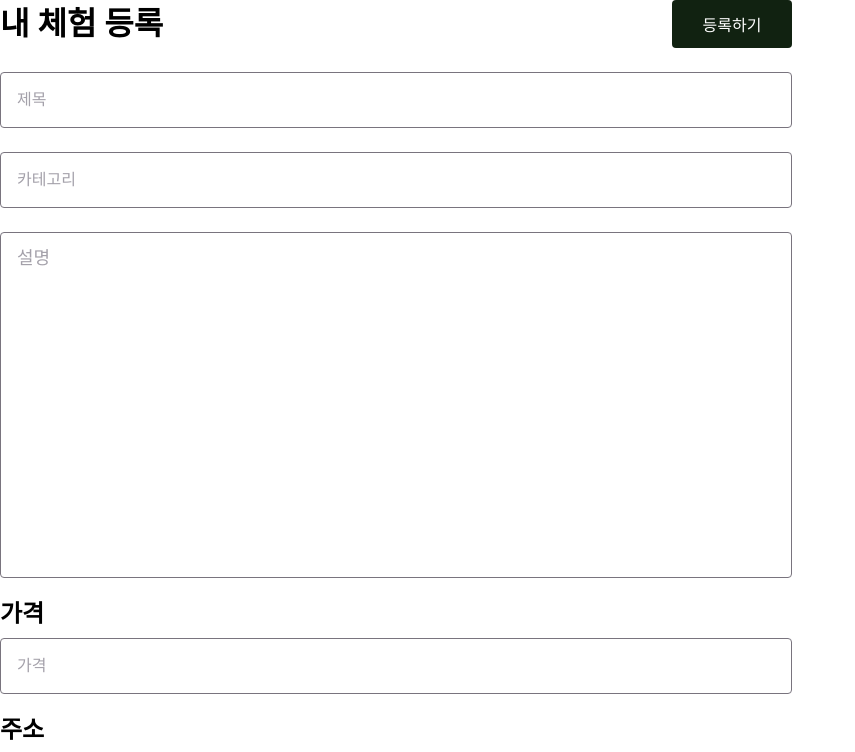
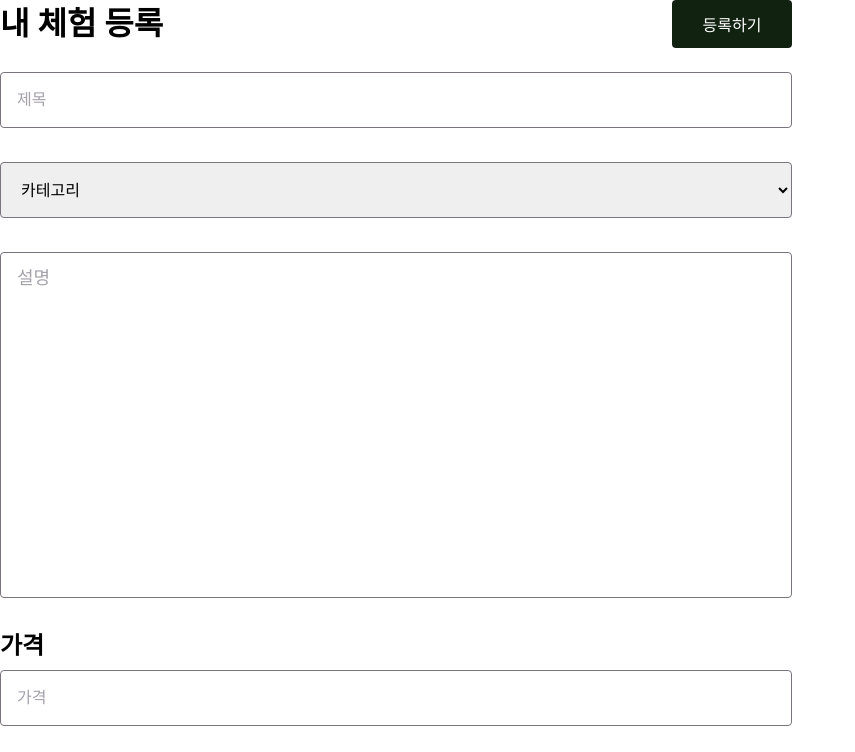
Before and after one commit to FE3-part4-team2/nomad, a Next.js app: page /my-page/my-class/add-class in a window 1280 px wide. Shown: the top 752 px of the page, without its empty margins (0-855 px from the left). Built offline with nearby package versions, Linux system fonts and the light colour scheme.

Commit message:
✨ feat: 제목, 카테고리, 설명, 가격 input에 react-hook-form 사용

```diff
--- a/package.json
+++ b/package.json
@@ -25,6 +25,7 @@
     "sass": "^1.74.1"
   },
   "devDependencies": {
+    "@hookform/devtools": "^4.3.1",
     "@types/node": "^20",
     "@types/react": "^18",
     "@types/react-dom": "^18",
--- a/src/components/MyClass/MyClassInputs/CategoryInput/CategoryInput.tsx
+++ b/src/components/MyClass/MyClassInputs/CategoryInput/CategoryInput.tsx
@@ -1,21 +1,41 @@
-import { UseFormRegister, FieldValues } from 'react-hook-form';
+import { UseFormRegister, FieldErrors } from 'react-hook-form';
 import styles from './categoryInput.module.scss';
 
+import { FormValues } from '../../MyClassTitle/MyClassTitle';
+
 interface CategoryInputProps {
-  id?: string;
-  register?: UseFormRegister<FieldValues>;
+  id: string;
+  register: UseFormRegister<FormValues>;
+  errors: FieldErrors<FormValues>;
 }
 
-export default function CategoryInput({ id }: CategoryInputProps) {
+export default function CategoryInput({
+  id,
+  register,
+  errors,
+}: CategoryInputProps) {
   return (
-    <input
-      className={styles.input}
-      id={id}
-      type="text"
-      placeholder="카테고리"
-      //   {...register(id, {
-      //     required: '제목 입력은 필수입니다.',
-      //   })}
-    />
+    <div>
+      <select
+        className={styles.input}
+        id={id}
+        {...register('category', {
+          required: '카테고리 선택은 필수입니다.',
+          validate: (fieldValue) => {
+            return fieldValue !== '카테고리' || '카테고리 선택은 필수입니다.';
+          },
+        })}
+      >
+        <option value="카테고리">카테고리</option>
+        <option value="문화">문화</option>
+        <option value="예술">예술</option>
+        <option value="식음료">식음료</option>
+        <option value="스포츠">스포츠</option>
+        <option value="투어">투어</option>
+        <option value="관광">관광</option>
+        <option value="웰빙">웰빙</option>
+      </select>
+      {errors ? <p className={styles.error}>{errors.category?.message}</p> : ''}
+    </div>
   );
 }
--- a/src/components/MyClass/MyClassInputs/DescriptionInput/DescriptionInput.module.scss
+++ b/src/components/MyClass/MyClassInputs/DescriptionInput/DescriptionInput.module.scss
@@ -22,3 +22,8 @@
   font-weight: 300;
   font-family: Pretendard;
 }
+.error {
+  padding-top: 10px;
+  color: tomato;
+  font-size: 1.3rem;
+}
--- a/src/components/MyClass/MyClassInputs/DescriptionInput/DescriptionInput.tsx
+++ b/src/components/MyClass/MyClassInputs/DescriptionInput/DescriptionInput.tsx
@@ -1,12 +1,33 @@
-import { UseFormRegister, FieldValues } from 'react-hook-form';
+import { UseFormRegister, FieldErrors } from 'react-hook-form';
 // import commonStyles from '../input.module.scss';
 import styles from './DescriptionInput.module.scss';
-
+import { FormValues } from '../../MyClassTitle/MyClassTitle';
 interface DescriptionInputProps {
-  id?: string;
-  register?: UseFormRegister<FieldValues>;
+  id: string;
+  register: UseFormRegister<FormValues>;
+  errors: FieldErrors<FormValues>;
 }
 
-export default function DescriptionInput({ id }: DescriptionInputProps) {
-  return <textarea className={styles.textArea} id={id} placeholder="설명" />;
+export default function DescriptionInput({
+  id,
+  register,
+  errors,
+}: DescriptionInputProps) {
+  return (
+    <div>
+      <textarea
+        className={styles.textArea}
+        id={id}
+        placeholder="설명"
+        {...register('description', {
+          required: '설명 입력은 필수입니다.',
+        })}
+      />
+      {errors ? (
+        <p className={styles.error}>{errors.description?.message}</p>
+      ) : (
+        ''
+      )}
+    </div>
+  );
 }
--- a/src/components/MyClass/MyClassInputs/PriceInput/PriceInput.tsx
+++ b/src/components/MyClass/MyClassInputs/PriceInput/PriceInput.tsx
@@ -1,18 +1,28 @@
-import { UseFormRegister, FieldValues } from 'react-hook-form';
+import { UseFormRegister, FieldErrors } from 'react-hook-form';
 import styles from './priceInput.module.scss';
-
+import { FormValues } from '../../MyClassTitle/MyClassTitle';
 interface PriceInputProps {
-  id?: string;
-  register?: UseFormRegister<FieldValues>;
+  id: string;
+  register: UseFormRegister<FormValues>;
+  errors: FieldErrors<FormValues>;
 }
 
-export default function PriceInput({ id }: PriceInputProps) {
+export default function PriceInput({ id, register, errors }: PriceInputProps) {
   return (
     <div>
       <label className={styles.inputTitle} htmlFor={id}>
         가격
       </label>
-      <input className={styles.input} id={id} type="text" placeholder="가격" />
+      <input
+        className={styles.input}
+        id={id}
+        type="number"
+        placeholder="가격"
+        {...register('price', {
+          required: '가격 입력은 필수입니다.',
+        })}
+      />
+      {errors ? <p className={styles.error}>{errors.price?.message}</p> : ''}
     </div>
   );
 }
--- a/src/components/MyClass/MyClassInputs/TitleInput/TitleInput.tsx
+++ b/src/components/MyClass/MyClassInputs/TitleInput/TitleInput.tsx
@@ -1,21 +1,36 @@
-import { UseFormRegister, FieldValues } from 'react-hook-form';
+import { UseFormRegister, FieldErrors } from 'react-hook-form';
 import styles from './titleInput.module.scss';
 
+type FormValues = {
+  title: string;
+  category: string;
+  description: string;
+  price: number;
+  address: string;
+  Date: string[];
+  image: string;
+  subImage?: string[];
+};
+
 interface TitleInputProps {
-  id?: string;
-  register?: UseFormRegister<FieldValues>;
+  id: string;
+  register: UseFormRegister<FormValues>;
+  errors: FieldErrors<FormValues>;
 }
 
-export default function TitleInput({ id }: TitleInputProps) {
+export default function TitleInput({ id, register, errors }: TitleInputProps) {
   return (
+    <div>
       <input
         className={styles.input}
         id={id}
         type="text"
         placeholder="제목"
-      //   {...register(id, {
-      //     required: '제목 입력은 필수입니다.',
-      //   })}
+        {...register('title', {
+          required: '제목 입력은 필수입니다.',
+        })}
       />
+      {errors ? <p className={styles.error}>{errors.title?.message}</p> : ''}
+    </div>
   );
 }
--- a/src/components/MyClass/MyClassInputs/input.module.scss
+++ b/src/components/MyClass/MyClassInputs/input.module.scss
@@ -28,3 +28,9 @@
     font-size: 2.4rem;
   }
 }
+
+.error {
+  padding-top: 10px;
+  color: tomato;
+  font-size: 1.3rem;
+}
--- a/src/components/MyClass/MyClassTitle/MyClassTitle.tsx
+++ b/src/components/MyClass/MyClassTitle/MyClassTitle.tsx
@@ -8,10 +8,38 @@ import DateInput from '../MyClassInputs/DateInput/DateInput';
 import AddressInput from '../MyClassInputs/AddressInput/AddressInput';
 import FImageInput from '@/containers/ImageInput/FImageInput';
 import FSubImageInput from '@/containers/ImageInput/FSubImageInput';
+import { useForm } from 'react-hook-form';
+import { DevTool } from '@hookform/devtools';
+
+export type FormValues = {
+  title: string;
+  category: string;
+  description: string;
+  price: number;
+  address: string;
+  Date: string[];
+  image: string;
+  subImage?: string[];
+};
 
 export default function MyClassTitle() {
+  const {
+    control,
+    register,
+    handleSubmit,
+    formState: { errors },
+  } = useForm<FormValues>({
+    mode: 'onBlur',
+  });
+
+  const onSubmit = (data: FormValues) => {
+    // price number로 바꿔줘야함
+    console.log(data);
+  };
+
   return (
-    <div className={styles.myClassAddBox}>
+    <div>
+      <form className={styles.myClassAddBox} onSubmit={handleSubmit(onSubmit)}>
         <div className={styles.myClassTitleWrapper}>
           <span className={styles.myClassSubtitle}>내 체험 등록</span>
           <div className={styles.button}>
@@ -19,15 +47,21 @@ export default function MyClassTitle() {
           </div>
         </div>
         <div className={styles.inputContainer}>
-        <TitleInput />
-        <CategoryInput />
-        <DescriptionInput />
-        <PriceInput />
+          <TitleInput id="title" register={register} errors={errors} />
+          <CategoryInput id="category" register={register} errors={errors} />
+          <DescriptionInput
+            id="description"
+            register={register}
+            errors={errors}
+          />
+          <PriceInput id="price" register={register} errors={errors} />
           <AddressInput />
           <DateInput />
           <FImageInput />
           <FSubImageInput />
         </div>
+      </form>
+      <DevTool control={control} />
     </div>
   );
 }
```
Also changed, not shown: 1 other file (tests, documents, lock files or other folders). Lines whose indentation alone changed are shown as unchanged.
